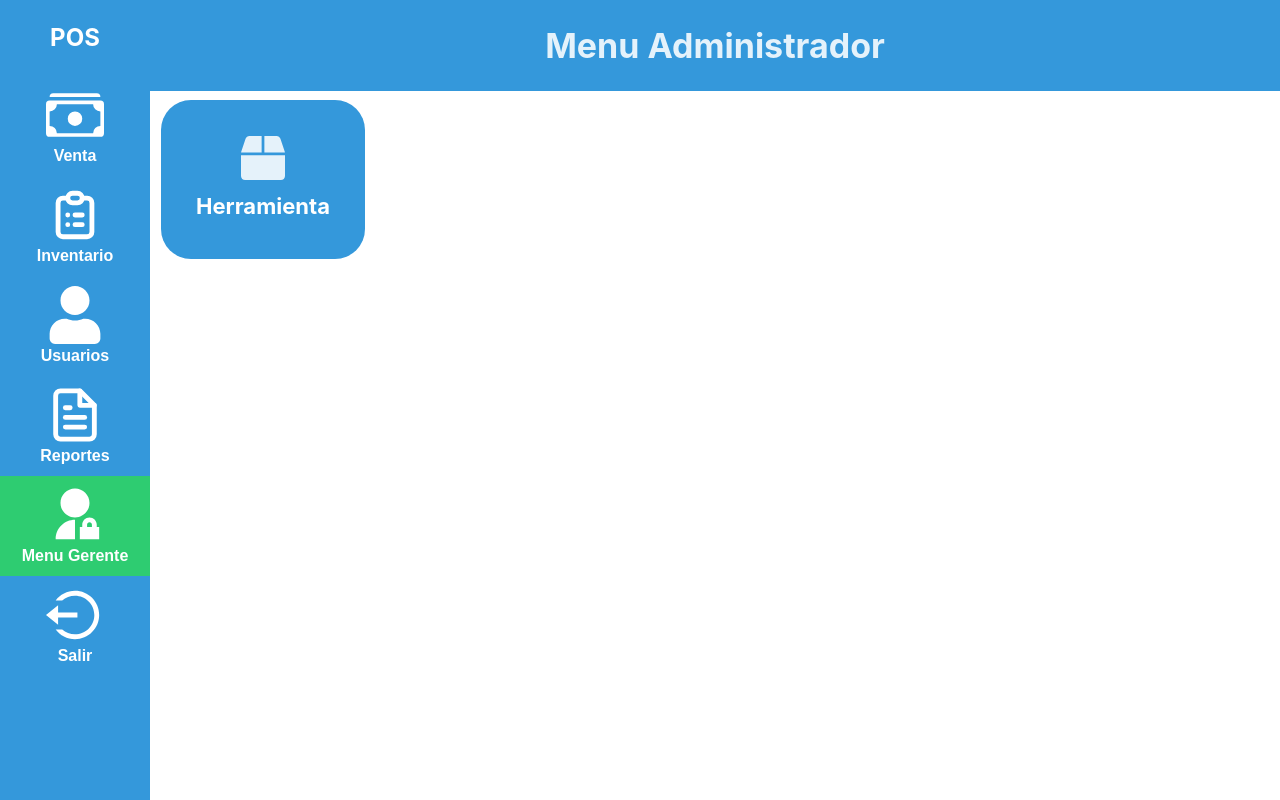
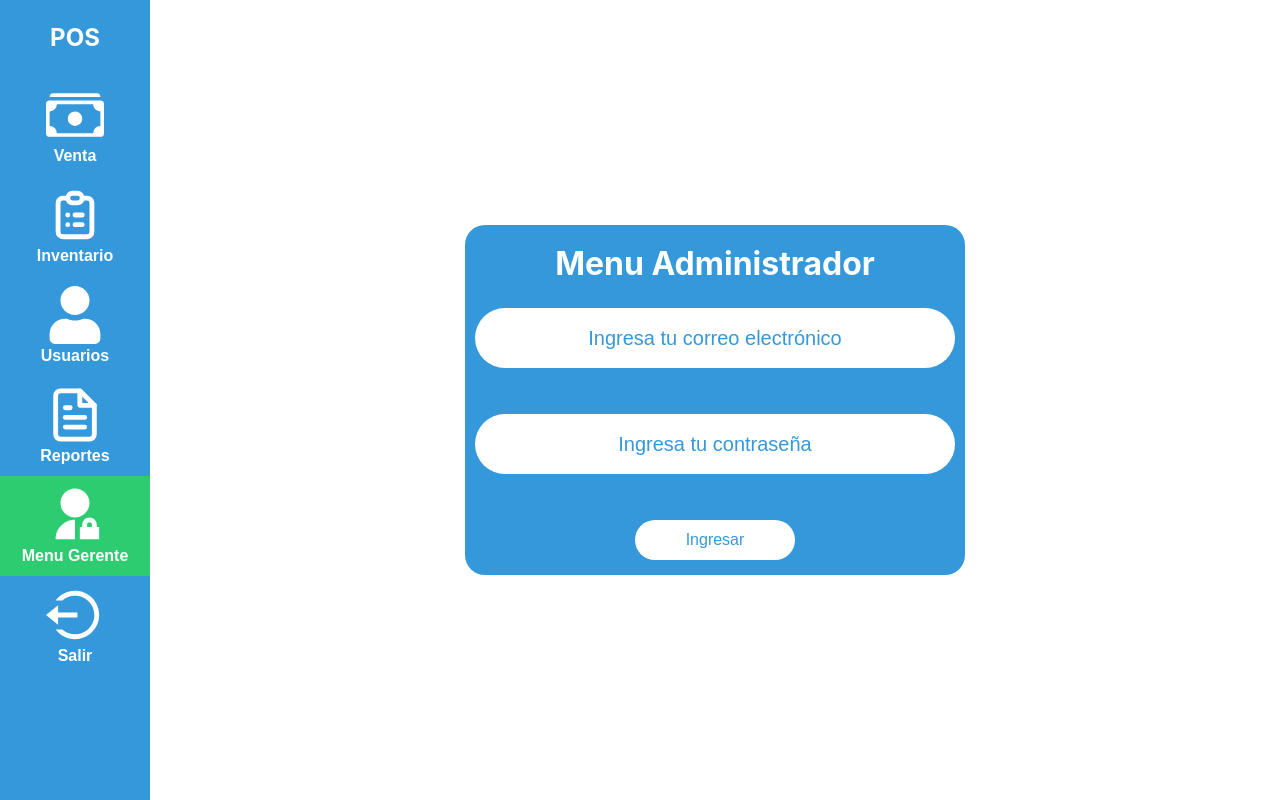
Before and after one commit to Tounka/posWebMzt, a React (Vite) app: page /menu-gerente in a window 1280 px wide. Built offline with nearby package versions, Linux system fonts and the light colour scheme; what numero-a-letras would draw is missing.

Commit message:
ux login admin

```diff
--- /dev/null
+++ b/src/assets/Paginas/MenuGerente/Login/LoginAdminUx.jsx
@@ -0,0 +1,88 @@
+import { Formik, Form, ErrorMessage } from "formik";
+import { validateContraseña, validateCorreo } from "../../../validaciones";
+import styled from "styled-components";
+import { FieldStyledLabelInside } from "../../../ComponentesGenerales/Genericos/inputs";
+import { TxtSinEtiquetas } from "../../../ComponentesGenerales/Genericos/titulos";
+import { BtnGenerico } from "../../../ComponentesGenerales/Genericos/inputs";
+import * as yup from "yup";
+import { useAuth } from "../../../Contextos/ContextoAuth";
+import { useContext, useEffect } from "react";
+import { useContextoGeneral } from "../../../Contextos/ContextoGeneral";
+import { useNavigate } from "react-router";
+
+const ContenedoForm = styled(Form)`
+    width: 500px;
+    height: 350px;
+    max-width: 90%;
+    max-height: 90%;
+    background-color: var(--colorPrincipal);
+    padding: 10px;
+    border-radius: 20px;
+    display: flex;
+    flex-direction: column;
+    justify-content: center;
+    align-items: center;
+    gap: 20px;
+`;
+
+const ContenedorField = styled.div`
+  height: 86px;
+  width: 100%;
+`;
+
+
+export const LoginAdminUx = ({setAdmin}) => {
+  const { login } = useAuth();
+  const { localData } = useContextoGeneral();
+
+  const navigate = useNavigate();
+
+
+
+  const validationSchema = yup.object({
+    correo: validateCorreo,
+    contraseña: validateContraseña,
+  });
+
+  const handleSubmit = (values) => {
+    if (!localData?.cajaId) {
+      alert("Es necesario agregar una caja antes de continuar.");
+      return;
+    }
+    setAdmin(values);
+
+
+  };
+
+  return (
+    <Formik
+      initialValues={{ correo: "", contraseña: "" }}
+      validationSchema={validationSchema}
+      onSubmit={(values) => {
+        console.log("Datos enviados:", values);
+        handleSubmit(values);
+      }}
+    >
+      {({ handleSubmit }) => (
+
+          <ContenedoForm onSubmit={handleSubmit} className="form-container">
+            <TxtSinEtiquetas  txt="Menu Administrador" />
+
+            <ContenedorField>
+              <FieldStyledLabelInside placeholder="Ingresa tu correo electrónico" type="email" name="correo" />
+              <ErrorMessage name="correo" component="div" className="error" />
+            </ContenedorField>
+
+            <ContenedorField>
+              <FieldStyledLabelInside placeholder="Ingresa tu contraseña" type="password" name="contraseña" />
+              <ErrorMessage name="contraseña" component="div" className="error" />
+            </ContenedorField>
+
+            <BtnGenerico type="submit">Ingresar</BtnGenerico>
+          </ContenedoForm>
+
+
+      )}
+    </Formik>
+  );
+};
--- /dev/null
+++ b/src/assets/Paginas/MenuGerente/Login/index.jsx
@@ -0,0 +1,21 @@
+import { useEffect, useState } from "react";
+import { Contenedor100vdh } from "../../../ComponentesGenerales/Genericos/layouts";
+import { LoginAdminUx } from "./LoginAdminUx";
+import { useNavigate } from "react-router";
+import { useContextoGeneral } from "../../../Contextos/ContextoGeneral";
+
+
+export const LoginAdmin = ({setAdmin}) => {
+    const { user, setLocalData } = useContextoGeneral();
+    const Navigate = useNavigate();
+
+
+
+
+
+    return (
+        <Contenedor100vdh>
+            <LoginAdminUx setAdmin={setAdmin} />
+        </Contenedor100vdh>
+    );
+};
--- a/src/assets/Paginas/MenuGerente/MenuGerenteUx.jsx
+++ b/src/assets/Paginas/MenuGerente/MenuGerenteUx.jsx
@@ -7,6 +7,7 @@ const ContenedorGrid = styled(Contenedor100)`
     display: grid;
     grid-template-columns: repeat(5,1fr);
     grid-template-rows: repeat(4,1fr);
+    padding: 10px;
 
 `
 const ContenedorTopMenuGerente =  styled.div`
@@ -22,13 +23,19 @@ const ContenedorMenuGerente = styled(Contenedor100)`
     align-items: start;
     flex-direction: column;
 `
-export const MenuGerente = () =>{
+export const MenuGerenteUx = () =>{
     return(
         <ContenedorMenuGerente >
            <ContenedorTopMenuGerente>Menu Administrador</ContenedorTopMenuGerente>
 
            <ContenedorGrid>
-                <BtnMenuGerente position={["1/2", "auto"]} />
+                <BtnMenuGerente txt="Arqueo" position={["1/2", "auto"]} />
+                <BtnMenuGerente txt="Retiro" position={["2/3", "auto"]} />
+
+                <BtnMenuGerente txt="Aperturar Caja" position={["4/5", "3/4"]} />
+                <BtnMenuGerente txt="Cerrar Caja" position={["5/6", "3/4"]} />
+                <BtnMenuGerente txt="Aperturar Dia" position={["4/5", "4/5"]} />
+                <BtnMenuGerente txt="Cerrar Dia" position={["5/6", "4/5"]} />
            </ContenedorGrid>
         </ ContenedorMenuGerente>
     )
--- a/src/assets/Paginas/MenuGerente/index.jsx
+++ b/src/assets/Paginas/MenuGerente/index.jsx
@@ -1,10 +1,19 @@
-import { Contenedor100 } from "../../ComponentesGenerales/Genericos/layouts"
-import { MenuGerente } from "./MenuGerenteUx"
+import { useEffect, useState } from "react";
+import { Contenedor100 } from "../../ComponentesGenerales/Genericos/layouts";
+import { LoginAdmin } from "./Login";
+import { MenuGerenteUx } from "./MenuGerenteUx";
 
-export const MenugGerente = () =>{
-    return(
+export const MenuGerente = () => {
+    const [admin, setAdmin] = useState(null); // cambiar a auth con firebase
+
+
+    return (
         <Contenedor100>
-            <MenuGerente />
-        </ Contenedor100>
-    )
-}
+            {!admin ? (
+                <LoginAdmin setAdmin={setAdmin} />
+            ) : (
+                <MenuGerenteUx />
+            )}
+        </Contenedor100>
+    );
+};
--- a/src/routes.jsx
+++ b/src/routes.jsx
@@ -24,7 +24,8 @@ import { Logout } from './assets/Paginas/login/logout.JSX';
 import { GenerarEtiqueta } from './assets/Paginas/Inventarios/spEntradaProducto/spGenerarEtiqueta/index.jsx';
 
 import { GrConfigure } from "react-icons/gr";
-import { MenuGerente } from './assets/Paginas/MenuGerente/MenuGerenteUx.jsx';
+import { MenuGerente } from './assets/Paginas/MenuGerente/index.jsx';
+
 
 
 export const routesConfig = [
```
Also changed, not shown: src/assets/dbConection/FuncionesDb.js (added).
